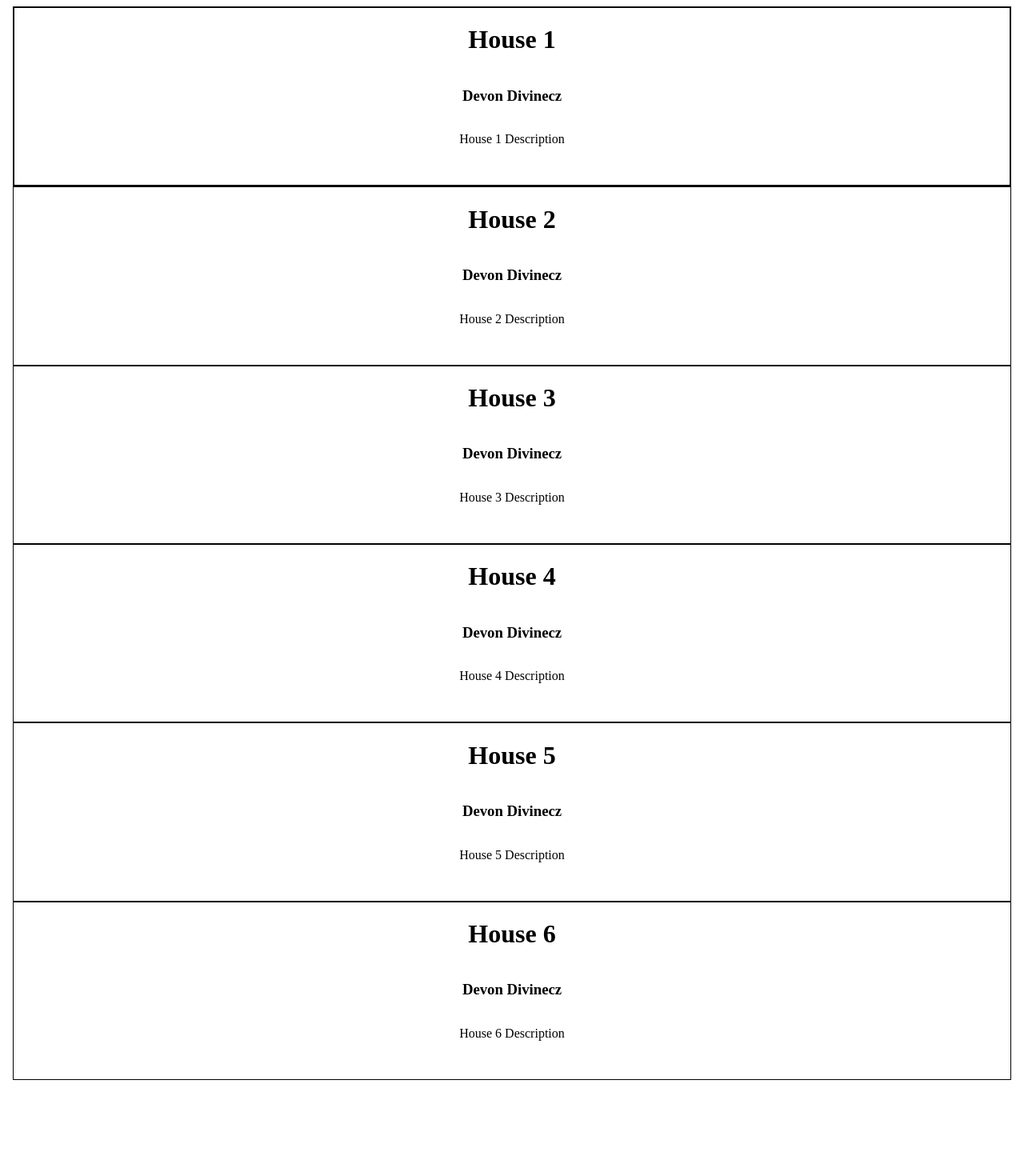
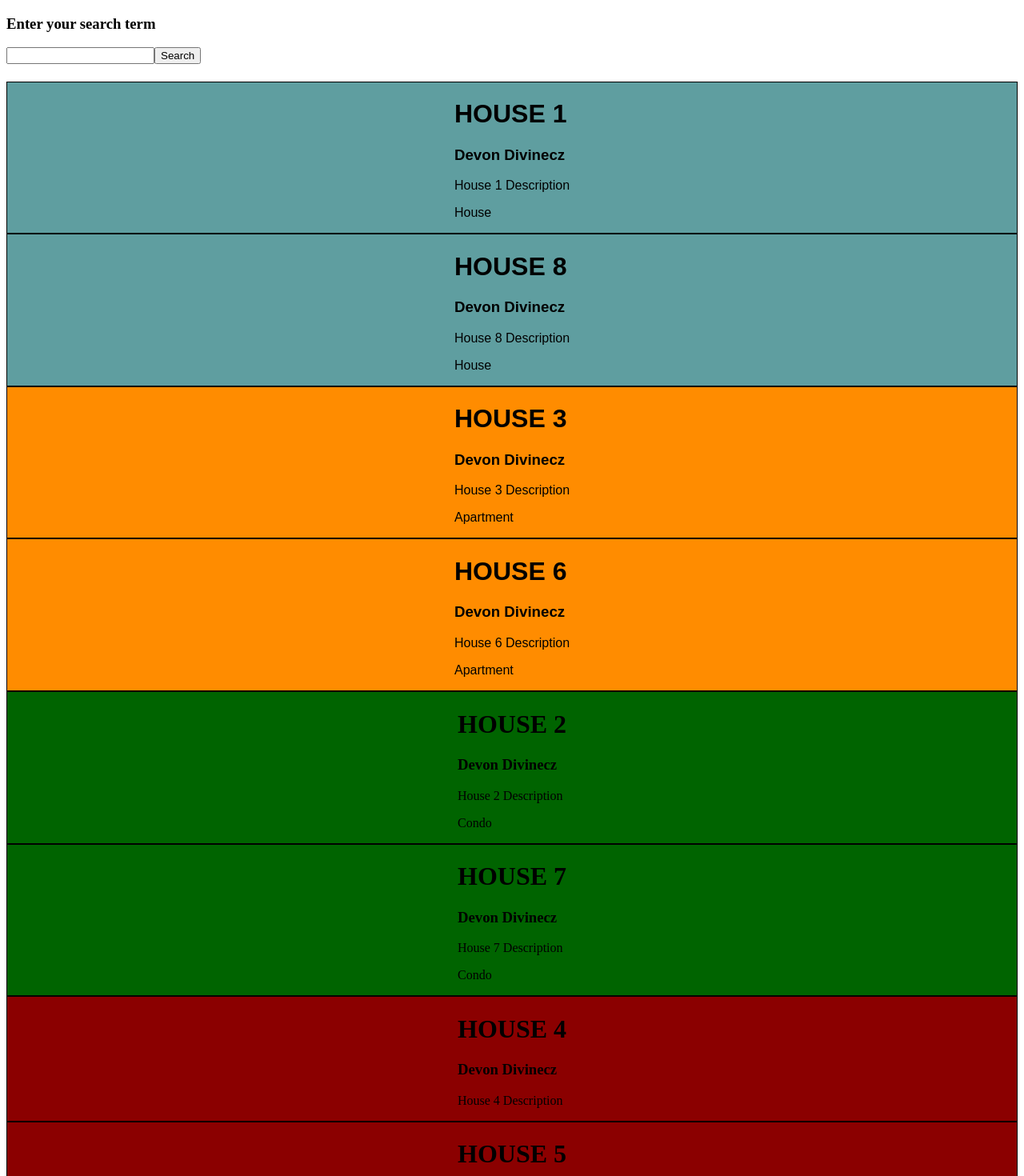
Before and after one commit to DevonDiv/D_Divinecz_MAD400Assignments_RealEstate, an Angular app in the folder D_Divinecz_RealEstate/: page / in a window 1280 px wide. Shown: the top 1470 px of the page at 80% size. Before the commit the page ends 1358 px from the top, so only its background shows below. Built offline with nearby package versions, Linux system fonts and the light colour scheme.

Commit message:
Assignment 3 complete

```diff
--- a/D_Divinecz_RealEstate/package.json
+++ b/D_Divinecz_RealEstate/package.json
@@ -1,6 +1,6 @@
 {
   "name": "d-divinecz-real-estate",
-  "version": "0.0.1",
+  "version": "0.0.3",
   "scripts": {
     "ng": "ng",
     "start": "ng serve",
--- a/D_Divinecz_RealEstate/src/app/app.component.ts
+++ b/D_Divinecz_RealEstate/src/app/app.component.ts
@@ -1,4 +1,4 @@
-import { Component } from '@angular/core';
+import { Component, Input } from '@angular/core';
 
 @Component({
   selector: 'app-root',
--- a/D_Divinecz_RealEstate/src/app/app.module.ts
+++ b/D_Divinecz_RealEstate/src/app/app.module.ts
@@ -4,12 +4,14 @@ import { BrowserModule } from '@angular/platform-browser';
 import { AppComponent } from './app.component';
 import { ContentCardComponent } from './content-card/content-card.component';
 import { ContentListComponent } from './content-list/content-list.component';
+import { ContentTypePipe } from './content-type.pipe';
 
 @NgModule({
   declarations: [
     AppComponent,
     ContentCardComponent,
-    ContentListComponent
+    ContentListComponent,
+    ContentTypePipe
   ],
   imports: [
     BrowserModule
--- a/D_Divinecz_RealEstate/src/app/content-card/content-card.component.html
+++ b/D_Divinecz_RealEstate/src/app/content-card/content-card.component.html
@@ -1 +1,12 @@
-<p>Content Card Works!</p>
+<html lang="en">
+  <body>
+    <div class="content-card">
+      <h1>{{content.title | uppercase}}</h1>
+      <h3>{{content.creator}}</h3>
+      <img *ngIf="content.imgURL != ''" src="{{content.imgURL}}" alt="House">
+      <p>{{content.description}}</p>
+      <p *ngIf="content.type != ''">{{content.type}}</p>
+      <p *ngIf="content.tags != []">{{content.tags}}</p>
+    </div>
+  </body>
+</html>
--- a/D_Divinecz_RealEstate/src/app/content-card/content-card.component.ts
+++ b/D_Divinecz_RealEstate/src/app/content-card/content-card.component.ts
@@ -1,4 +1,4 @@
-import { Component, OnInit } from '@angular/core';
+import { Component, Input, OnInit } from '@angular/core';
 import { Content } from '../helper-files/content-interface';
 
 @Component({
@@ -8,35 +8,7 @@ import { Content } from '../helper-files/content-interface';
 })
 export class ContentCardComponent implements OnInit {
 
-  houseOne: Content = {
-    id: 1,
-    title: 'House One',
-    description: 'This is the description for House One',
-    creator: 'Devon Divinecz',
-    imgURL: '',
-    type: 'House',
-    tags: ['House']
-  };
-
-  houseTwo: Content = {
-    id: 2,
-    title: 'House Two',
-    description: 'This is the description for House Two',
-    creator: 'Devon Divinecz',
-    imgURL: '',
-    type: 'House',
-    tags: ['House']
-  };
-
-  houseThree: Content = {
-    id: 3,
-    title: 'House Three',
-    description: 'This is the description for House Three',
-    creator: 'Devon Divinecz',
-    imgURL: '',
-    type: 'House',
-    tags: ['House']
-  };
+  @Input() content: any;
 
   constructor() {
   }
--- a/D_Divinecz_RealEstate/src/app/content-list/content-list.component.html
+++ b/D_Divinecz_RealEstate/src/app/content-list/content-list.component.html
@@ -1,12 +1,9 @@
-<html lang="en">
-  <body>
-    <div class="content-card" *ngFor="let content of contentList">
-      <h1>{{content.title}}</h1>
-      <h3>{{content.creator}}</h3>
-      <img *ngIf="content.imgURL != ''" src="{{content.imgURL}}" alt="House">
-      <p>{{content.description}}</p>
-      <p *ngIf="content.type != ''">{{content.type}}</p>
-      <p *ngIf="content.tags != []">{{content.tags}}</p>
-    </div>
-  </body>
-</html>
+<h3>Enter your search term</h3>
+<input #checkTitle>
+<button (click)="filterContent(checkTitle.value)">Search</button>
+<h4>{{ message }}</h4>
+
+<app-content-card class="house" *ngFor="let item of contentList | contentType: 'House'" [content]="item"></app-content-card>
+<app-content-card class="apartment" *ngFor="let item of contentList | contentType: 'Apartment'" [content]="item"></app-content-card>
+<app-content-card class="condo" *ngFor="let item of contentList | contentType: 'Condo'" [content]="item"></app-content-card>
+<app-content-card class="no-type" *ngFor="let item of contentList | contentType: ''" [content]="item"></app-content-card>
--- a/D_Divinecz_RealEstate/src/app/content-list/content-list.component.scss
+++ b/D_Divinecz_RealEstate/src/app/content-list/content-list.component.scss
@@ -1,11 +1,35 @@
-.content-card:first-child {
+app-content-card:first-child {
   border: 2px solid black;
 }
 
-.content-card {
+app-content-card {
   border: 1px solid black;
   display: flex;
   flex-direction: column;
   justify-content: space-between;
   align-items: center;
 }
+
+app-content-card.house {
+  background-color: cadetblue;
+  color: black;
+  font-family: fantasy, sans-serif;
+}
+
+app-content-card.apartment {
+  background-color: darkorange;
+  color: black;
+  font-family: Arial, sans-serif;
+}
+
+app-content-card.condo {
+  background-color: darkgreen;
+  color: black;
+  font-family: 'Times New Roman', Times, serif;
+}
+
+app-content-card.no-type {
+  background-color: darkred;
+  color: black;
+  font-family: cursive;
+}
--- a/D_Divinecz_RealEstate/src/app/content-list/content-list.component.ts
+++ b/D_Divinecz_RealEstate/src/app/content-list/content-list.component.ts
@@ -7,6 +7,10 @@ import { Content } from '../helper-files/content-interface'
   styleUrls: ['./content-list.component.scss']
 })
 export class ContentListComponent implements OnInit {
+  title: string = '';
+  searchTerm: string = '';
+  foundTitle: boolean = false;
+  message: string = '';
 
   contentList: Content[] = [
     {
@@ -15,7 +19,7 @@ export class ContentListComponent implements OnInit {
       description: 'House 1 Description',
       creator: 'Devon Divinecz',
       imgURL: '',
-      type: '',
+      type: 'House',
       tags: []
     },
     {
@@ -24,7 +28,7 @@ export class ContentListComponent implements OnInit {
       description: 'House 2 Description',
       creator: 'Devon Divinecz',
       imgURL: '',
-      type: '',
+      type: 'Condo',
       tags: []
     },
     {
@@ -33,7 +37,7 @@ export class ContentListComponent implements OnInit {
       description: 'House 3 Description',
       creator: 'Devon Divinecz',
       imgURL: '',
-      type: '',
+      type: 'Apartment',
       tags: []
     },
     {
@@ -60,7 +64,25 @@ export class ContentListComponent implements OnInit {
       description: 'House 6 Description',
       creator: 'Devon Divinecz',
       imgURL: '',
-      type: '',
+      type: 'Apartment',
+      tags: []
+    },
+    {
+      id: 7,
+      title: 'House 7',
+      description: 'House 7 Description',
+      creator: 'Devon Divinecz',
+      imgURL: '',
+      type: 'Condo',
+      tags: []
+    },
+    {
+      id: 8,
+      title: 'House 8',
+      description: 'House 8 Description',
+      creator: 'Devon Divinecz',
+      imgURL: '',
+      type: 'House',
       tags: []
     }
   ];
@@ -72,4 +94,17 @@ export class ContentListComponent implements OnInit {
   ngOnInit(): void {
   }
 
+  filterContent(title: string) {
+    for (let i = 0; i < this.contentList.length; i++) {
+      if (this.contentList[i].title === title) {
+        this.foundTitle = true;
+        this.title = title;
+        this.message = 'Property Found';
+        return;
+      } else {
+        this.message = 'Property Not Found';
+      }
+    }
+  }
+
 }
--- /dev/null
+++ b/D_Divinecz_RealEstate/src/app/content-type.pipe.ts
@@ -0,0 +1,13 @@
+import { Pipe, PipeTransform } from '@angular/core';
+import { Content } from './helper-files/content-interface';
+
+@Pipe({
+  name: 'contentType'
+})
+export class ContentTypePipe implements PipeTransform {
+
+  transform(contentList: Content[], type: string): Content[] {
+    return contentList.filter(content => content.type === type);
+  }
+
+}
```
Also changed, not shown: 1 other file (tests, documents, lock files or other folders).
